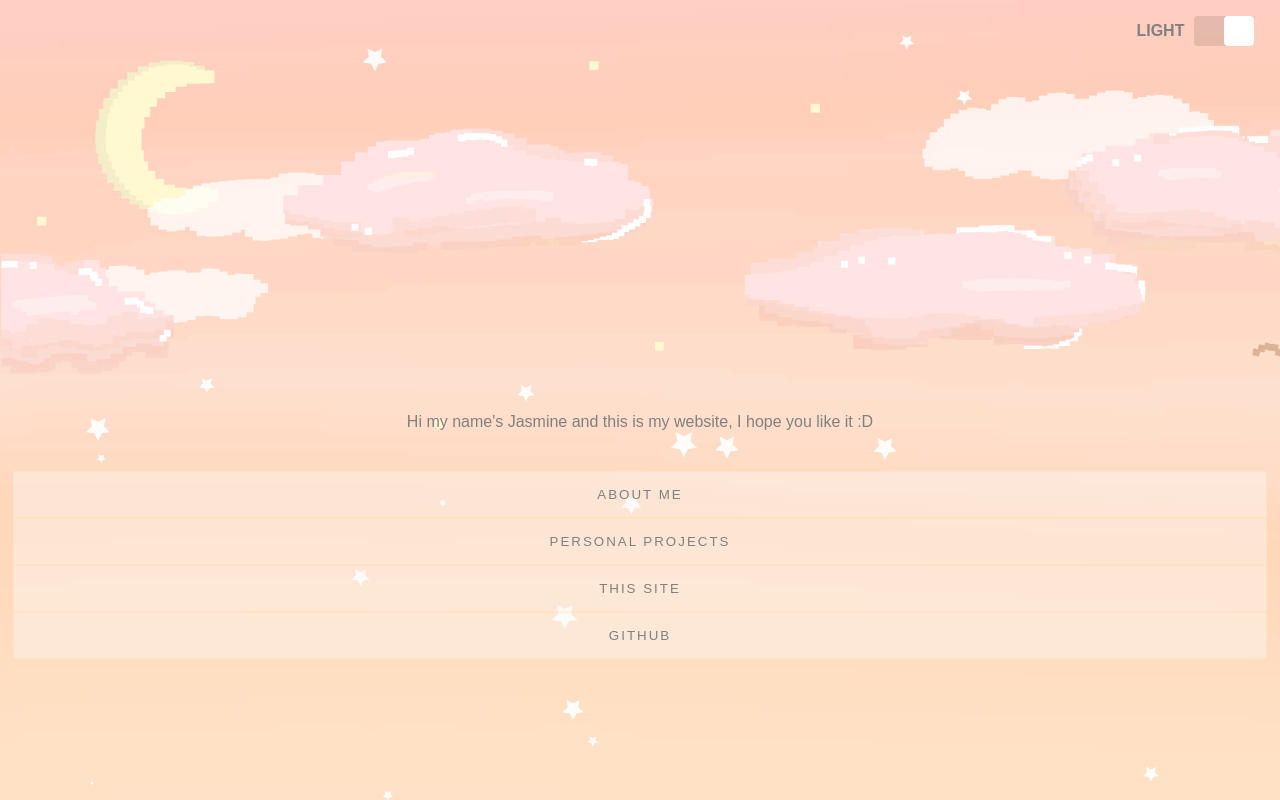
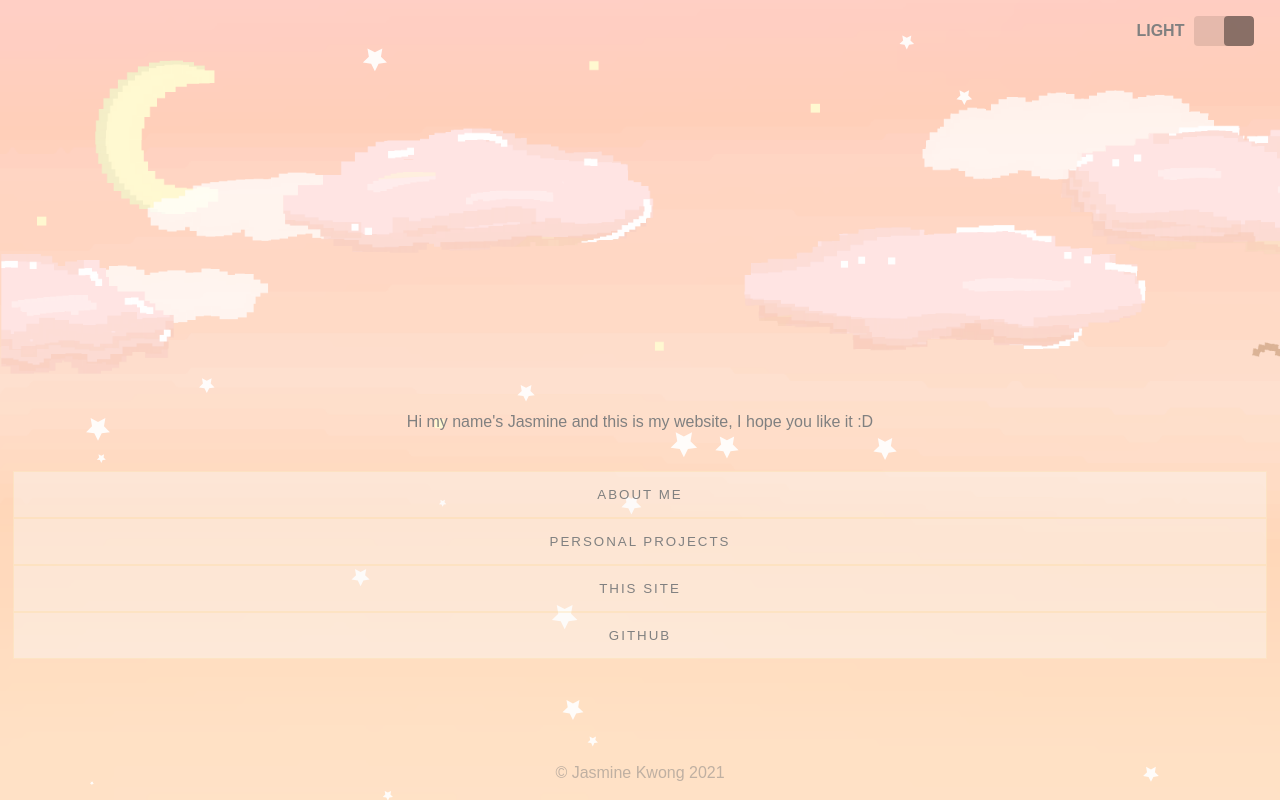
Before and after one commit to jaskwong/Personal_Site, a React (Create React App) app: page / in a window 1280 px wide. Built offline with nearby package versions, Linux system fonts and the light colour scheme.

Commit message:
add copyright, fix opacity

```diff
--- a/src/App.js
+++ b/src/App.js
@@ -19,7 +19,6 @@ function App(props) {
     }
 
     function updateTheme() {
-        console.log("light: " + lightMode)
         if (lightMode) {
             document.getElementById(THEME_ID).setAttribute("href", process.env.PUBLIC_URL + THEMES.light)
         } else {
@@ -51,6 +50,9 @@ function App(props) {
                     </a>
                 </div>
             </div>
+            <p style={{width: "100%", textAlign: "center", position: "absolute", bottom: "2px", zIndex: "-1", opacity: "0.5"}}>
+                © Jasmine Kwong 2021
+            </p>
         </div>
     );
 }
--- a/src/stylesheets/Modal.css
+++ b/src/stylesheets/Modal.css
@@ -28,7 +28,7 @@
 }
 
 .show-modal {
-    opacity: 100%;
+    opacity: 1.0;
     -webkit-transform: translateY(-30px);
     -moz-transform: translateY(-30px);
     -ms-transform: translateY(-30px);
--- a/src/stylesheets/Toggle.css
+++ b/src/stylesheets/Toggle.css
@@ -26,12 +26,12 @@
     width: 50%;
     outline: none;
     border: none;
-    background-color: rgba(0, 0, 0, 0.4);
+    background-color: rgba(255, 255, 255, 1);
     transition: 0.2s;
 }
 
 .toggle-btn-enabled {
-    background-color: rgba(255, 255, 255, 1);
+    background-color: rgba(0, 0, 0, 0.4);
     -webkit-transform: translateX(100%);
     -ms-transform: translateX(100%);
     transform: translateX(100%);
```
Also changed, not shown: package.json (+7 -1 lines), 1 other file (tests, documents, lock files or other folders).
